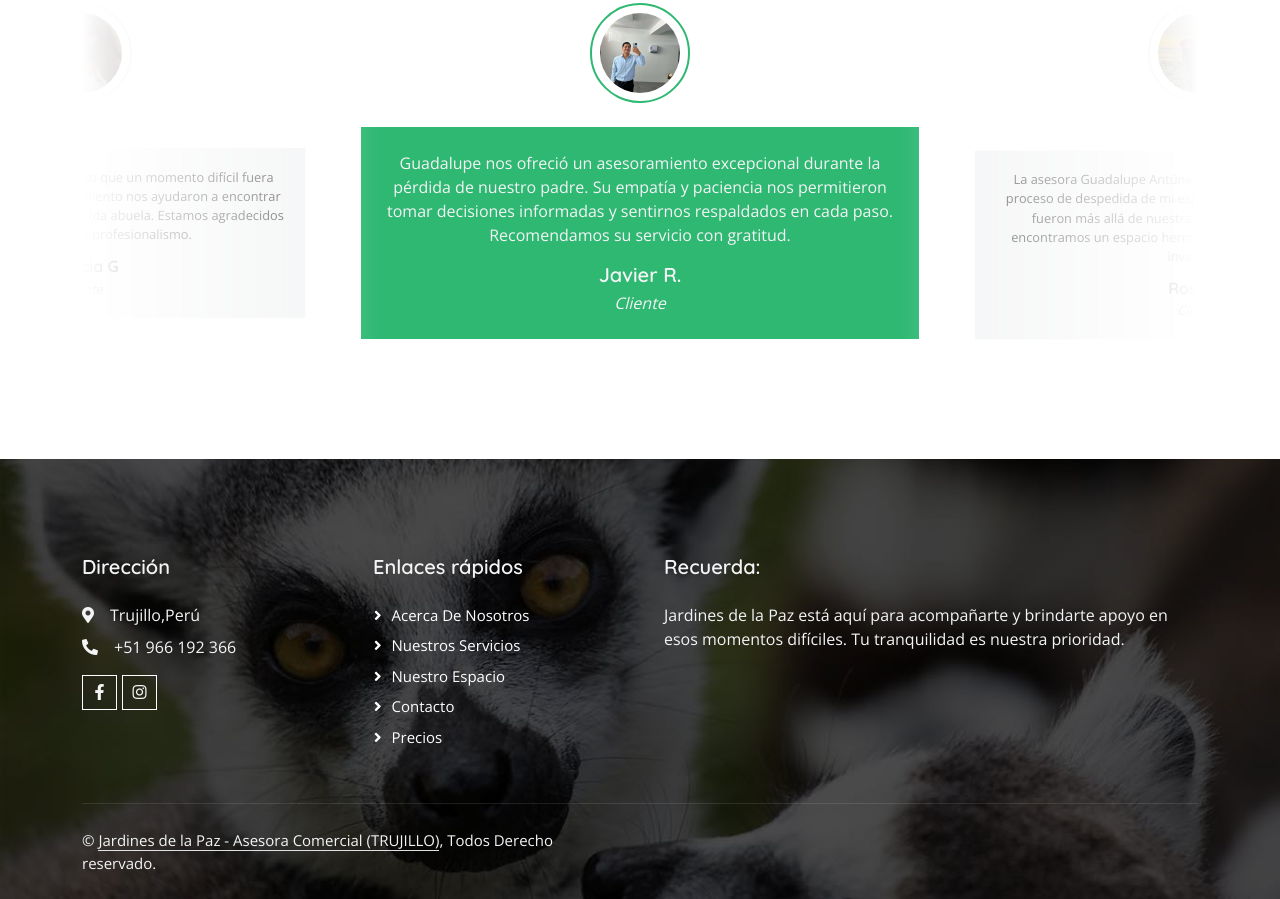
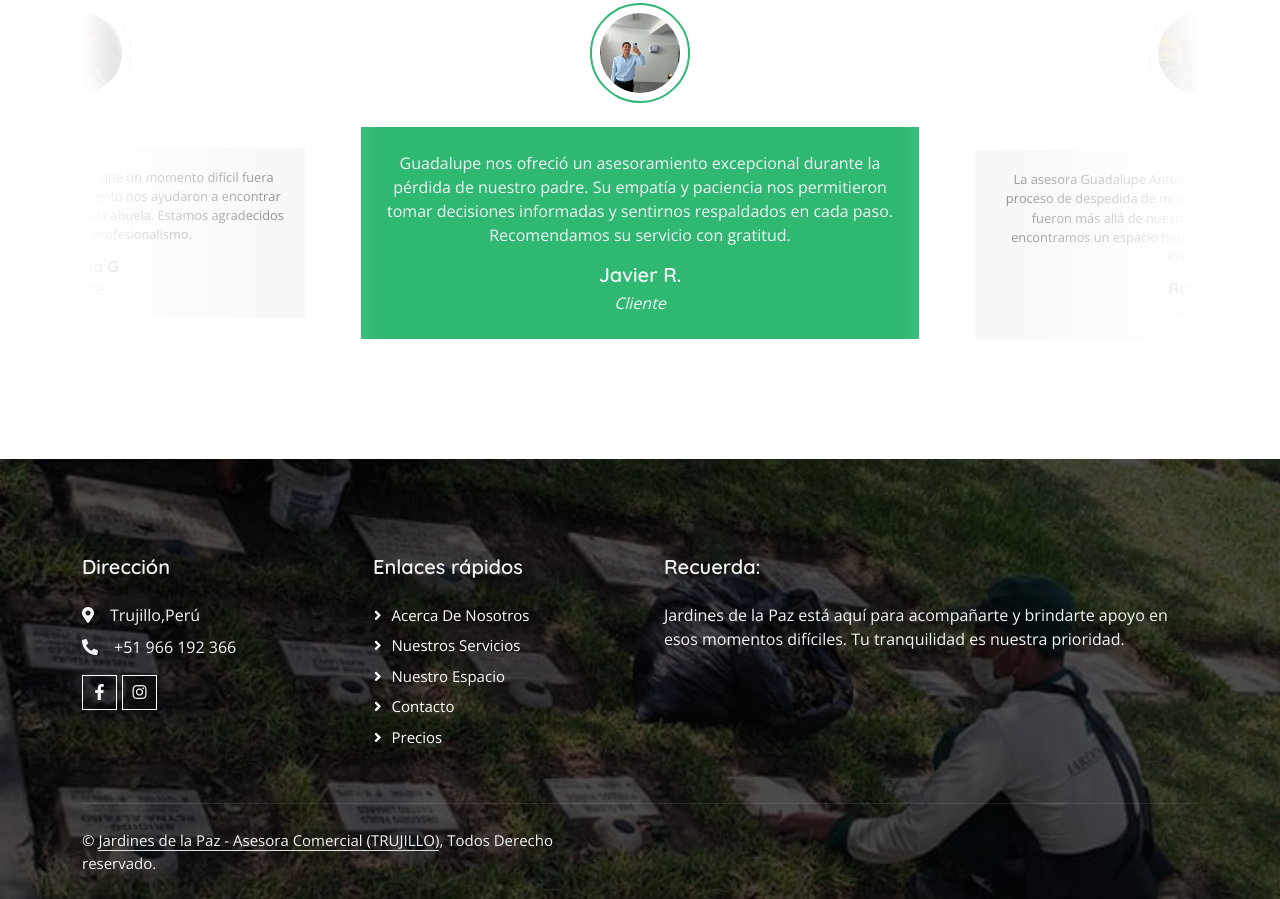
Before and after one commit to paololeon23/AsesoraComercial, a plain HTML site: page index.html in a window 1280 px wide. Shown: the part 5402-6301 px from the top of the page. Drawn offline with nearby package versions, Linux system fonts and the light colour scheme.

Commit message:
Asesora3

```diff
--- a/css/style.css
+++ b/css/style.css
@@ -519,7 +519,7 @@
 
 /*** Footer ***/
 .footer {
-    background: linear-gradient(rgba(0, 0, 0, .7), rgba(0, 0, 0, .7)), url(../img/bg-2.jpg) center center no-repeat;
+    background: linear-gradient(rgba(0, 0, 0, .7), rgba(0, 0, 0, .7)), url(../img/295557628_202404542125773_4508693431278707938_n.jpg) center center no-repeat;
     background-size: cover;
 }
 
```
Also changed, not shown: LICENSE.txt (deleted).
